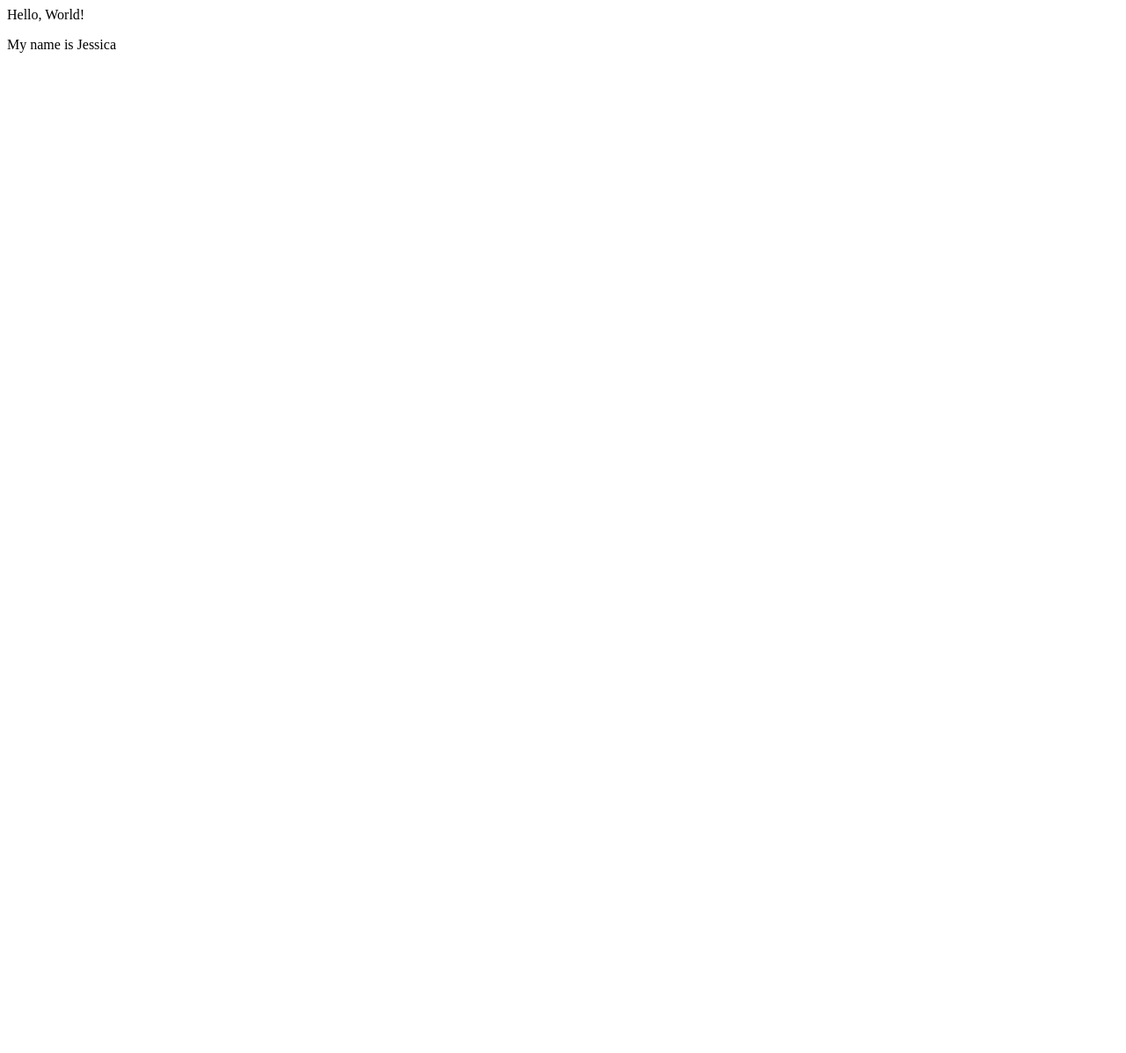
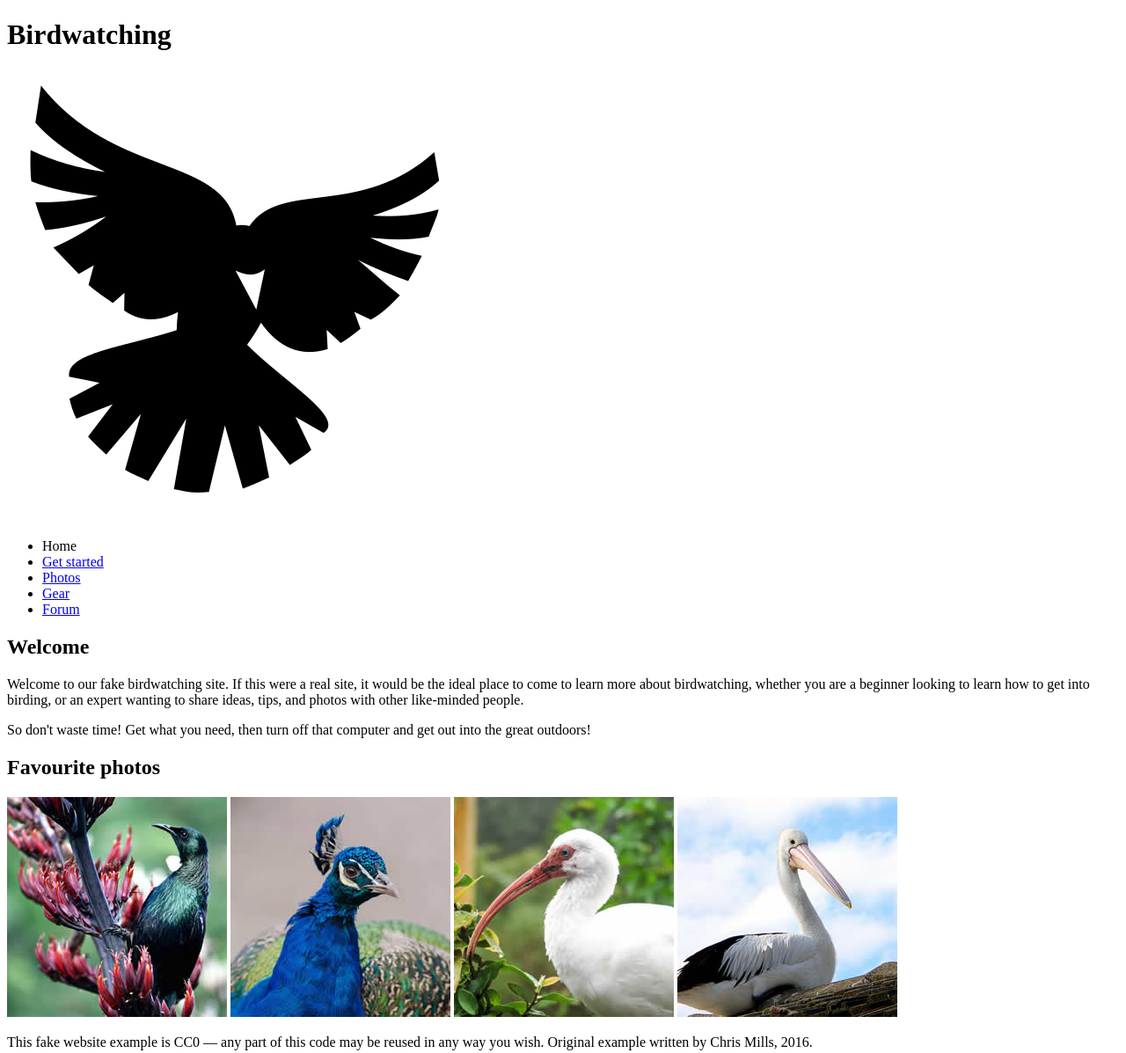
Before and after one commit to jvo77/jvo77.github.io, a plain HTML site: page index.html in a window 1280 px wide. Shown: the top 1197 px of the page at 88% size. Before the commit the page ends 800 px from the top, so only its background shows below. Drawn offline with Linux system fonts and the light colour scheme.

Commit message:
Add files via upload

```diff
--- a/index.html
+++ b/index.html
@@ -1,7 +1,47 @@
-<html>
-    <head></head>
-    <body>
-        <p>Hello, World!</p>
-        <p>My name is Jessica</p> <!-- Change NAME to your name! -->
-    </body>
+<!DOCTYPE html>
+<html lang="en">
+  <head>
+    <meta charset="utf-8">
+    <title>Birdwatching</title>
+    <link href="https://fonts.googleapis.com/css?family=Roboto+Condensed:300%7CCinzel+Decorative:700" rel="stylesheet">
+
+    <!--[if lt IE 9]>
+      <script src="https://cdnjs.cloudflare.com/ajax/libs/html5shiv/3.7.3/html5shiv.js"></script>
+    <![endif]-->
+  </head>
+
+  <body>
+
+      <h1>Birdwatching</h1>
+      <img src="dove.png" alt="a simple dove logo">
+
+
+      <ul>
+        <li><span>Home</span></li>
+        <li><a href="#">Get started</a></li>
+        <li><a href="#">Photos</a></li>
+        <li><a href="#">Gear</a></li>
+        <li><a href="#">Forum</a></li>
+      </ul>
+
+
+      <h2>Welcome</h2>
+
+      <p>Welcome to our fake birdwatching site. If this were a real site, it would be the ideal place to come to learn more about birdwatching, whether you are a beginner looking to learn how to get into birding, or an expert wanting to share ideas, tips, and photos with other like-minded people.</p>
+
+      <p>So don't waste time! Get what you need, then turn off that computer and get out into the great outdoors!</p>
+
+      <h2>Favourite photos</h2>
+
+      <a href="favorite-1.jpg"><img src="favorite-1_th.jpg" alt="Small black bird, black claws, long black slender beak, links to larger version of the image"></a>
+      <a href="favorite-2.jpg"><img src="favorite-2_th.jpg" alt="Top half of a pretty bird with bright blue plumage on neck, light colored beak, blue headdress, links to larger version of the image"></a>
+      <a href="favorite-3.jpg"><img src="favorite-3_th.jpg" alt="Top half of a large bird with white plumage, very long curved narrow light colored break, links to larger version of the image"></a>
+      <a href="favorite-4.jpg"><img src="favorite-4_th.jpg" alt="Large bird, mostly white plumage with black plumage on back and rear, long straight white beak, links to larger version of the image"></a>
+
+
+      <p>This fake website example is CC0 — any part of this code may be reused in any way you wish. Original example written by Chris Mills, 2016.</p>
+
+      <p><a href="http://game-icons.net/lorc/originals/dove.html">Dove icon</a> by Lorc.</p>
+
+  </body>
 </html>
--- /dev/null
+++ b/style.css
@@ -0,0 +1,138 @@
+/* || General setup */
+
+html, body {
+  margin: 0;
+  padding: 0;
+}
+
+html {
+  font-size: 10px;
+  background-color: #a9a9a9;
+}
+
+body {
+  width: 70%;
+  min-width: 800px;
+  margin: 0 auto;
+}
+
+/* || typography */
+
+h1, h2, h3 {
+  font-family: 'Cinzel Decorative', cursive;
+  color: #2a2a2a;
+}
+
+p, input, li {
+  font-family: 'Roboto Condensed', sans-serif;
+  color: #2a2a2a;
+}
+
+h1 {
+  font-size: 4rem;
+  text-align: center;
+  text-shadow: 2px 2px 10px black;
+}
+
+h2 {
+  font-size: 3rem;
+  text-align: center;
+}
+
+h3 {
+  font-size: 2.2rem;
+}
+
+p, li {
+  font-size: 1.6rem;
+  line-height: 1.5;
+}
+
+/* || header layout */
+
+header {
+  margin-bottom: 10px;
+  display: flex;
+  flex-flow: row wrap;
+}
+
+body > * {
+  background-color: red;
+  padding: 1%;
+}
+
+main, header, nav, article, aside, footer, section {
+  background-color: rgba(0,255,0,0.5);
+  padding: 1%;
+}
+
+h1 {
+  flex: 5;
+  text-transform: uppercase;
+}
+
+header img {
+  display: block;
+  height: 60px;
+  padding-top: 20.15px;
+}
+
+nav {
+  height: 50px;
+  flex: 100%;
+  display: flex;
+}
+
+nav ul {
+  padding: 0;
+  list-style-type: none;
+  flex: 2;
+  display: flex;
+}
+
+nav li {
+  display: inline;
+  text-align: center;
+  flex: 1;
+}
+
+nav a, nav span {
+  display: inline-block;
+  font-size: 2rem;
+  height: 3rem;
+  line-height: 1.7;
+  text-transform: uppercase;
+  text-decoration: none;
+  color: black;
+
+}
+
+/* || main layout */
+
+main {
+  display: flex;
+}
+
+article, section {
+  flex: 4;
+}
+
+aside {
+  flex: 1;
+  margin-left: 10px;
+  padding: 1%;
+}
+
+aside a {
+  display: block;
+  float: left;
+  width: 50%;
+}
+
+aside img {
+  max-width: 100%;
+}
+
+footer {
+  margin-top: 10px;
+}
```
Also changed, not shown: dove.png (added), favorite-1.jpg (added), favorite-1_th.jpg (added), favorite-2.jpg (added), favorite-2_th.jpg (added), favorite-3.jpg (added), favorite-3_th.jpg (added), favorite-4.jpg (added), favorite-4_th.jpg (added).
